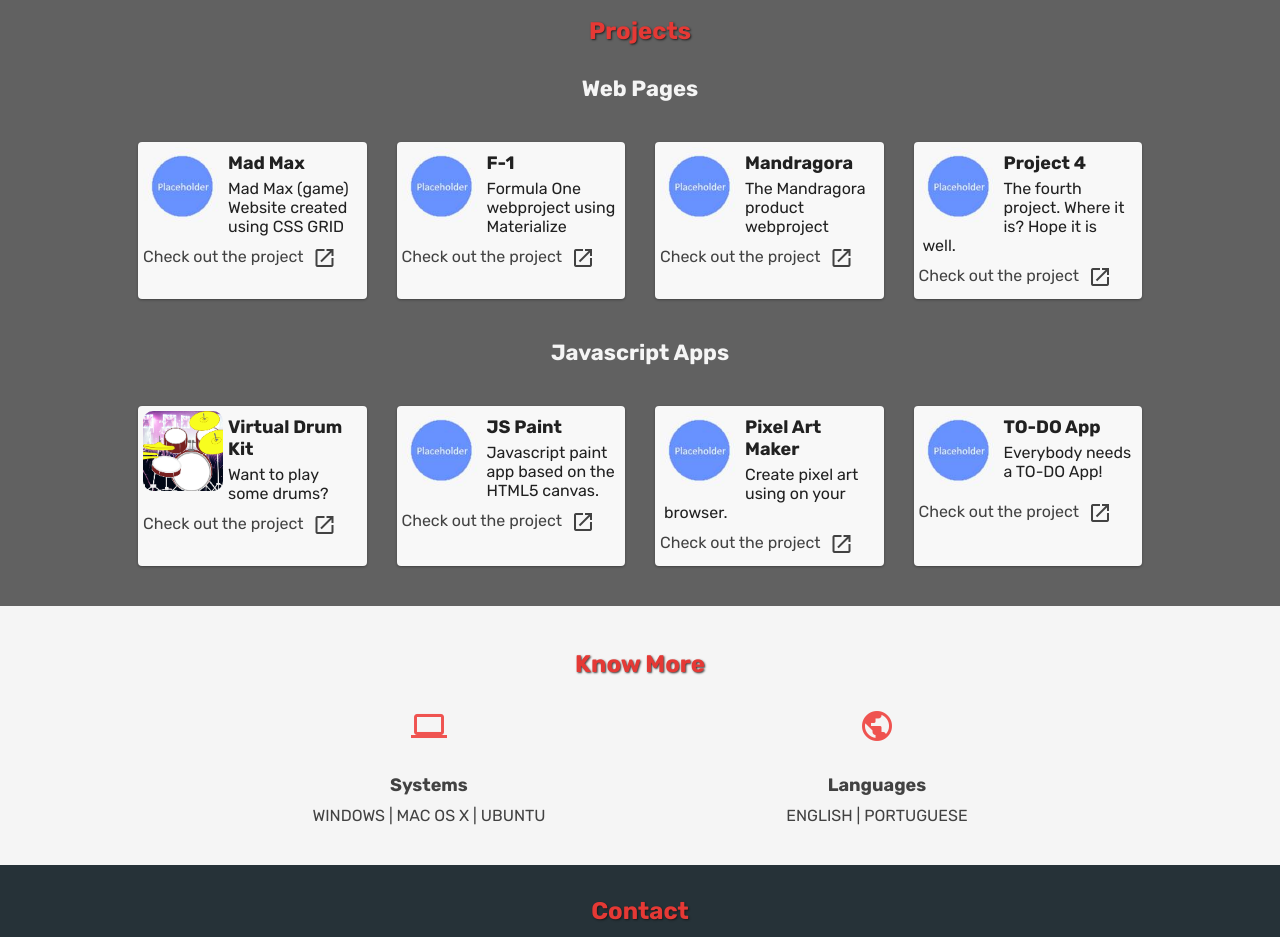
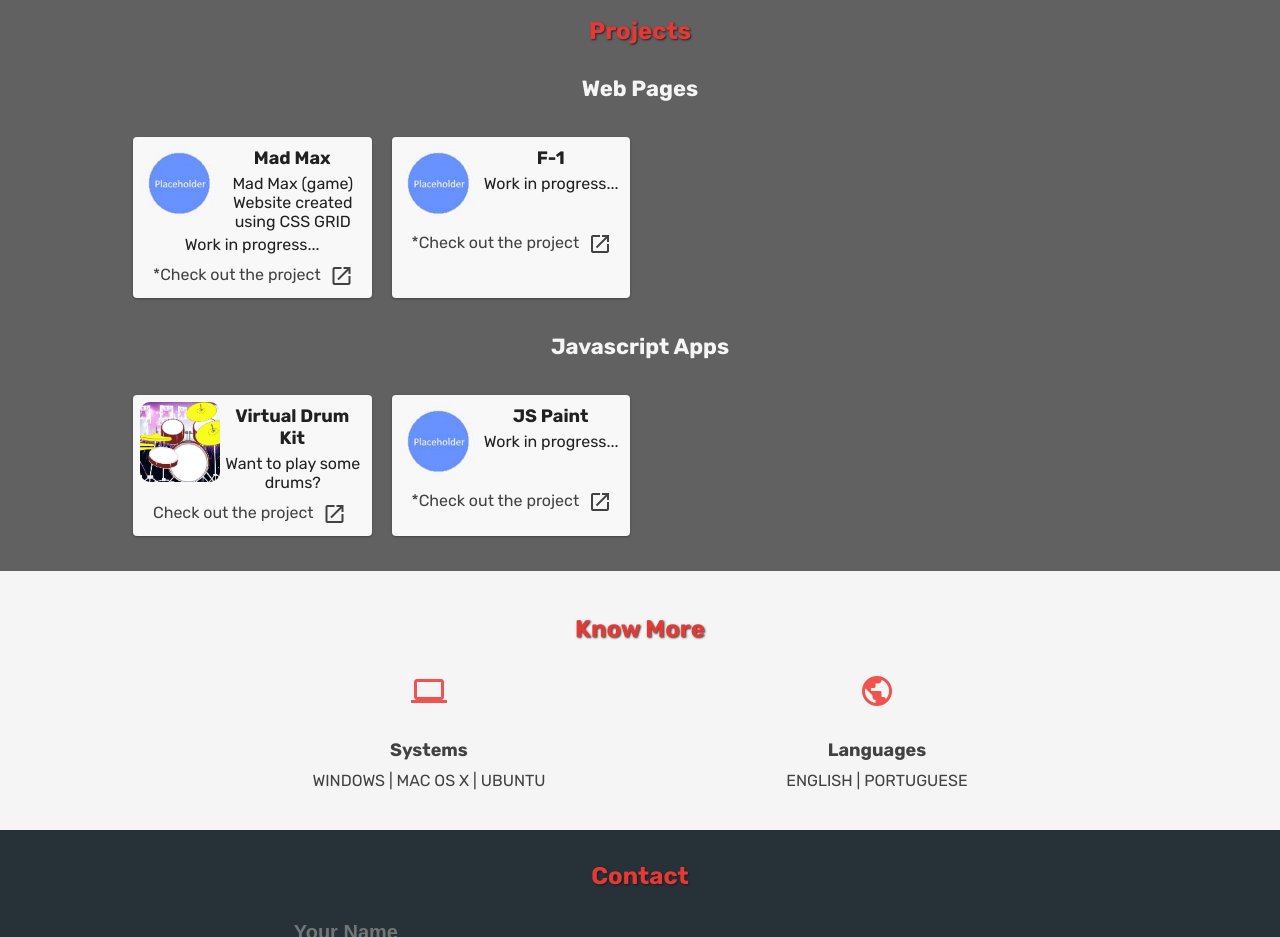
Before and after one commit to betocostadev/betocostadev.github.io, a plain HTML site: page index.html in a window 1280 px wide. Shown: the part 1612-2549 px from the top of the page. Drawn offline with Linux system fonts and the light colour scheme.

Commit message:
disabled links in the landing page

```diff
--- a/css/portf_main.css
+++ b/css/portf_main.css
@@ -738,7 +738,7 @@ footer {
 
 .object-card__link {
     text-decoration: none;
-    margin: 1rem;
+    margin: 0.5rem;
     padding: 0;
     display: block;
     background: #f8f8f8;
@@ -768,12 +768,14 @@ footer {
 
 .object-card__img img {
     border-radius: 10px;
+    margin: 2px;
 }
 
 .object-card__text {
     color: var(--cgrey900);
     margin: 0;
     padding: 0;
+    text-align: center;
 }
 .object-card__title {
     font-size: 1.8rem;
@@ -783,13 +785,13 @@ footer {
     font-size: 1.5rem;
     margin: 0.2rem;
 }
-.object_card--label {
+.object-card__label {
     clear: left;
-    margin: 0.5rem 1rem 0.5rem 2.5rem;
+    margin: 0.4rem 1rem 0.5rem 2rem;
     padding: 0.5rem 0;
     color: var(--cgrey800);
 }
-.object_card--label i {
+.object-card__label i {
     vertical-align: middle;
     margin-left: 0.5rem;
 }
--- a/index.html
+++ b/index.html
@@ -124,9 +124,10 @@
                 <div class="object-card__text">
                   <h2 class="object-card__title">Mad Max</h2>
                   <p class="object-card__body">Mad Max (game) Website created using CSS GRID</p>
+                  <p class="object-card__body">Work in progress...</p>
                 </div>
-                <p class="object_card--label">
-                  Check out the project
+                <p class="object-card__label">
+                  *Check out the project
                   <i class="object-card__icon material-icons">launch</i>
                 </p>
             </a>
@@ -137,15 +138,16 @@
                 </div>
                 <div class="object-card__text">
                   <h2 class="object-card__title">F-1</h2>
-                  <p class="object-card__body">Formula One webproject using Materialize</p>
+                  <!-- <p class="object-card__body">Formula E webproject using Bootstrap</p> -->
+                  <p class="object-card__body">Work in progress...</p>
                 </div>
-                <p class="object_card--label">
-                  Check out the project
+                <p class="object-card__label">
+                  *Check out the project
                   <i class="object-card__icon material-icons">launch</i>
                 </p>
             </a>
 
-            <a href="#" class="object-card__link">
+            <!-- <a href="#" class="object-card__link">
                 <div class="object-card__img">
                   <img src="img/placeholder_card_img.jpg" alt="Mandragora project cover">
                 </div>
@@ -153,7 +155,7 @@
                   <h2 class="object-card__title">Mandragora</h2>
                   <p class="object-card__body">The Mandragora product webproject</p>
                 </div>
-                <p class="object_card--label">
+                <p class="object-card__label">
                   Check out the project
                   <i class="object-card__icon material-icons">launch</i>
                 </p>
@@ -167,11 +169,11 @@
                   <h2 class="object-card__title">Project 4</h2>
                   <p class="object-card__body">The fourth project. Where it is? Hope it is well.</p>
                 </div>
-                <p class="object_card--label">
+                <p class="object-card__label">
                   Check out the project
                   <i class="object-card__icon material-icons">launch</i>
                 </p>
-            </a>
+            </a> -->
           </div>
 
           <h3>Javascript Apps</h3>
@@ -185,7 +187,7 @@
                   <h2 class="object-card__title">Virtual Drum Kit</h2>
                   <p class="object-card__body">Want to play some drums?</p>
                 </div>
-                <p class="object_card--label">
+                <p class="object-card__label">
                   Check out the project
                   <i class="object-card__icon material-icons">launch</i>
                 </p>
@@ -197,15 +199,16 @@
                 </div>
                 <div class="object-card__text">
                   <h2 class="object-card__title">JS Paint</h2>
-                  <p class="object-card__body">Javascript paint app based on the HTML5 canvas.</p>
+                  <!-- <p class="object-card__body">Javascript paint app based on the HTML5 canvas.</p> -->
+                  <p class="object-card__body">Work in progress...</p>
                 </div>
-                <p class="object_card--label">
-                  Check out the project
+                <p class="object-card__label">
+                  *Check out the project
                   <i class="object-card__icon material-icons">launch</i>
                 </p>
             </a>
 
-            <a href="#" class="object-card__link">
+            <!-- <a href="#" class="object-card__link">
                 <div class="object-card__img">
                   <img src="img/placeholder_card_img.jpg" alt="Pixel Art Maker project cover">
                 </div>
@@ -213,14 +216,14 @@
                   <h2 class="object-card__title">Pixel Art Maker</h2>
                   <p class="object-card__body">Create pixel art using on your browser.</p>
                 </div>
-                <p class="object_card--label">
+                <p class="object-card__label">
                   Check out the project
                   <i class="object-card__icon material-icons">launch</i>
                 </p>
-            </a>
+            </a> -->
 
 
-            <a href="#" class="object-card__link">
+            <!-- <a href="#" class="object-card__link">
                 <div class="object-card__img">
                   <img src="img/placeholder_card_img.jpg" alt="TO-DO App project cover">
                 </div>
@@ -228,11 +231,11 @@
                   <h2 class="object-card__title">TO-DO App</h2>
                   <p class="object-card__body">Everybody needs a TO-DO App!</p>
                 </div>
-                <p class="object_card--label">
+                <p class="object-card__label">
                   Check out the project
                   <i class="object-card__icon material-icons">launch</i>
                 </p>
-            </a>
+            </a> -->
 
           </div>
 
```
Also changed, not shown: apps/jspaint/jspaint.html (renamed from apps/jspaint.html, +2 -2 lines).
